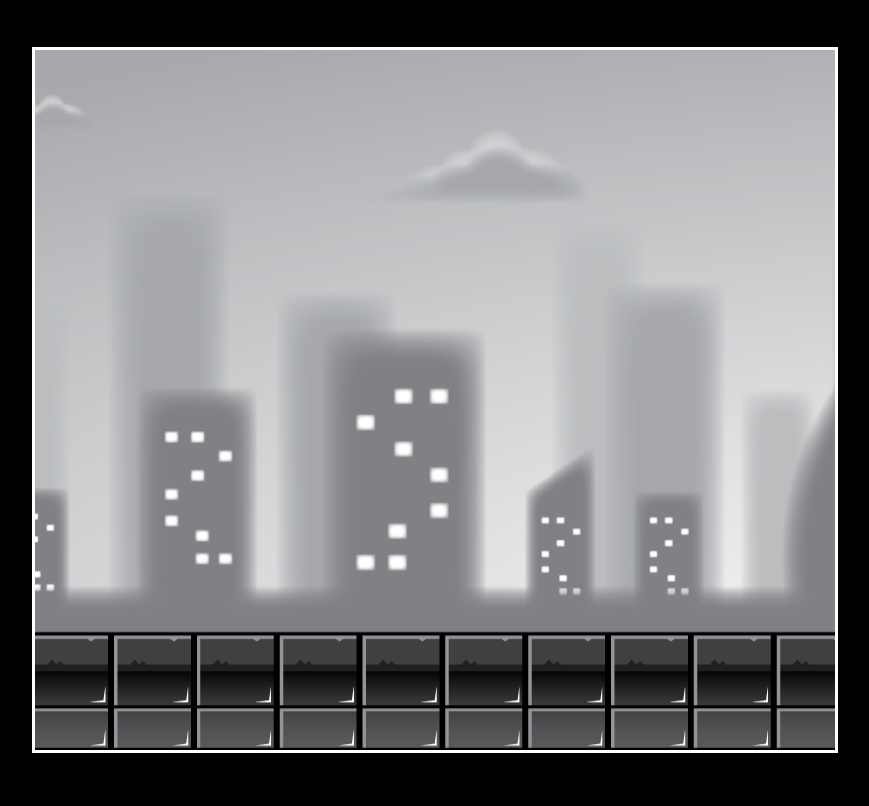
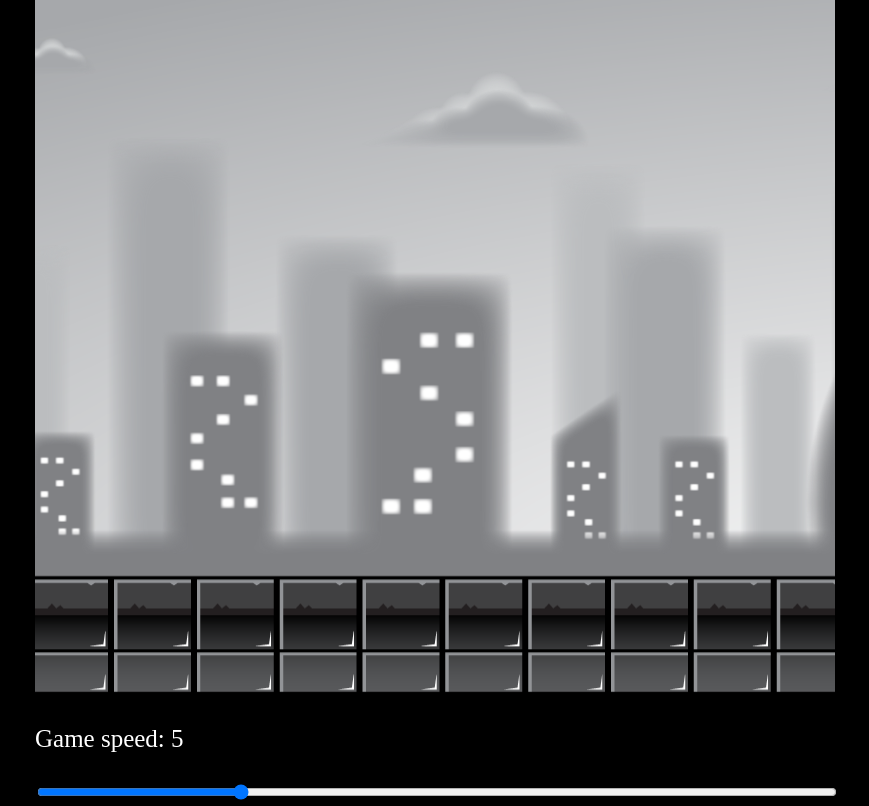
Before and after one commit to mariangace/pixel-effects-JS, a plain HTML site: page ParallaxScrolling/index.html in a window 1280 px wide. Shown: the whole page, without its empty margins (205-1074 px from the left). Drawn offline with Linux system fonts and the light colour scheme; animation ran at ten frames a second.

Commit message:
adding slider to change game speed

```diff
--- a/ParallaxScrolling/index.html
+++ b/ParallaxScrolling/index.html
@@ -8,7 +8,12 @@
     <link rel="stylesheet" href="styles.css" />
   </head>
   <body>
-    <canvas id="canvas1"></canvas>
+    <div id="container">
+      <canvas id="canvas1"></canvas>
+      <p>Game speed: <span id="showGameSpeed"></span></p>
+      <input type="range" min="0" max="20" value="5" class="slider" id="slider" />
+    </div>
+
     <script src="script.js"></script>
   </body>
 </html>
--- a/ParallaxScrolling/script.js
+++ b/ParallaxScrolling/script.js
@@ -3,6 +3,7 @@ const ctx = canvas.getContext('2d');
 const CANVAS_WIDTH = (canvas.width = 800);
 const CANVAS_HEIGHT = (canvas.height = 700);
 let gameSpeed = 5;
+//let gameFrame = 0;
 
 const backgroundLayer1 = new Image();
 backgroundLayer1.src = './assets/layer-1.png';
@@ -15,13 +16,23 @@ backgroundLayer4.src = './assets/layer-4.png';
 const backgroundLayer5 = new Image();
 backgroundLayer5.src = './assets/layer-5.png';
 
+//some images are large so we start when we get all of our images
+window.addEventListener('load', function () {
+  const slider = document.getElementById('slider');
+  slider.value = gameSpeed;
+  const showGameSpeed = document.getElementById('showGameSpeed');
+  showGameSpeed.innerHTML = gameSpeed;
+  slider.addEventListener('change', function (e) {
+    gameSpeed = e.target.value;
+    showGameSpeed.innerHTML = e.target.value;
+  });
+
   class Layer {
     constructor(image, speedModifier) {
       this.x = 0;
       this.y = 0;
       this.width = 2400;
       this.height = 700;
-    this.x2 = this.width;
       this.image = image;
       this.speedModifier = speedModifier;
       this.speed = gameSpeed * this.speedModifier;
@@ -30,19 +41,15 @@ class Layer {
     update() {
       this.speed = gameSpeed * this.speedModifier;
       if (this.x <= -this.width) {
-      this.x = this.width + this.x2 - this.speed;
+        this.x = 0;
       }
-
-    if (this.x2 <= -this.width) {
-      this.x2 = this.width + this.x - this.speed;
-    }
-    this.x = Math.floor(this.x - this.speed);
-    this.x2 = Math.floor(this.x2 - this.speed);
+      this.x = this.x - this.speed;
+      //this.x = (gameFrame * this.speed) % this.width;
     }
 
     draw() {
       ctx.drawImage(this.image, this.x, this.y, this.width, this.height);
-    ctx.drawImage(this.image, this.x2, this.y, this.width, this.height);
+      ctx.drawImage(this.image, this.x + this.width, this.y, this.width, this.height);
     }
   }
 
@@ -60,6 +67,8 @@ function animate() {
       object.update();
       object.draw();
     });
+    //gameFrame--;
     requestAnimationFrame(animate);
   }
   animate();
+});
--- a/ParallaxScrolling/styles.css
+++ b/ParallaxScrolling/styles.css
@@ -1,12 +1,24 @@
 body {
   background: black;
 }
-#canvas1 {
+#container {
   position: absolute;
-  border: 3px solid white;
   width: 800px;
-  height: 700px;
   transform: translate(-50%, -50%);
   top: 50%;
   left: 50%;
+  font-size: 25px;
 }
+
+#canvas1 {
+  position: relative;
+  width: 800px;
+  height: 700px;
+}
+
+#slider {
+  width: 100%;
+}
+p {
+  color: white;
+}
```
Lines whose indentation alone changed are shown as unchanged.
